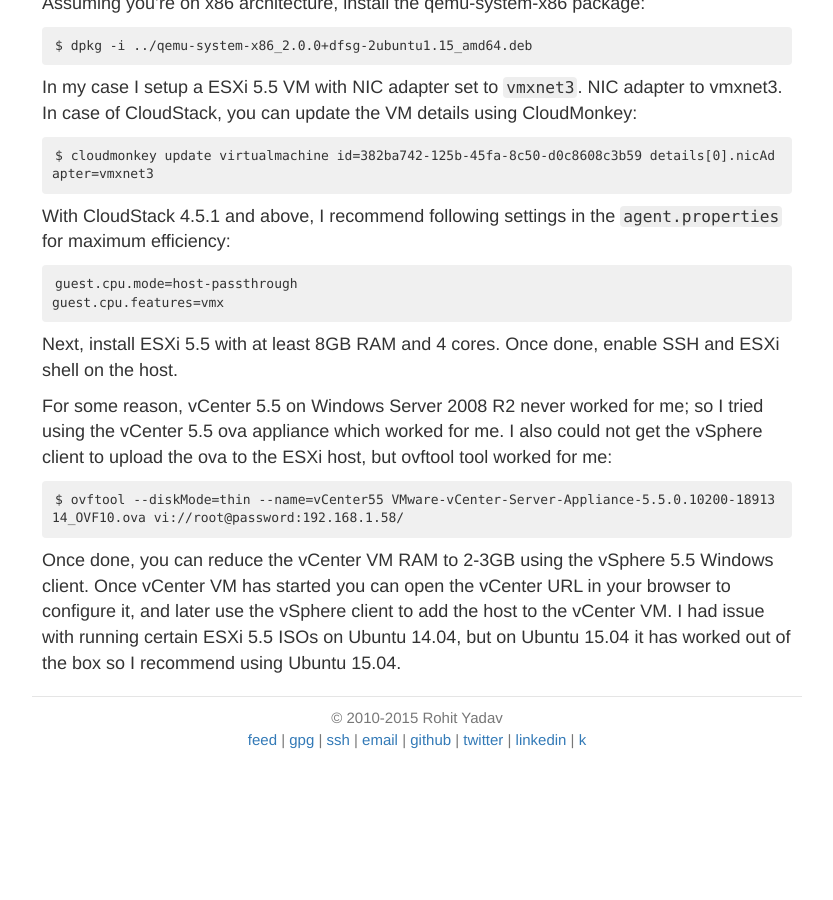
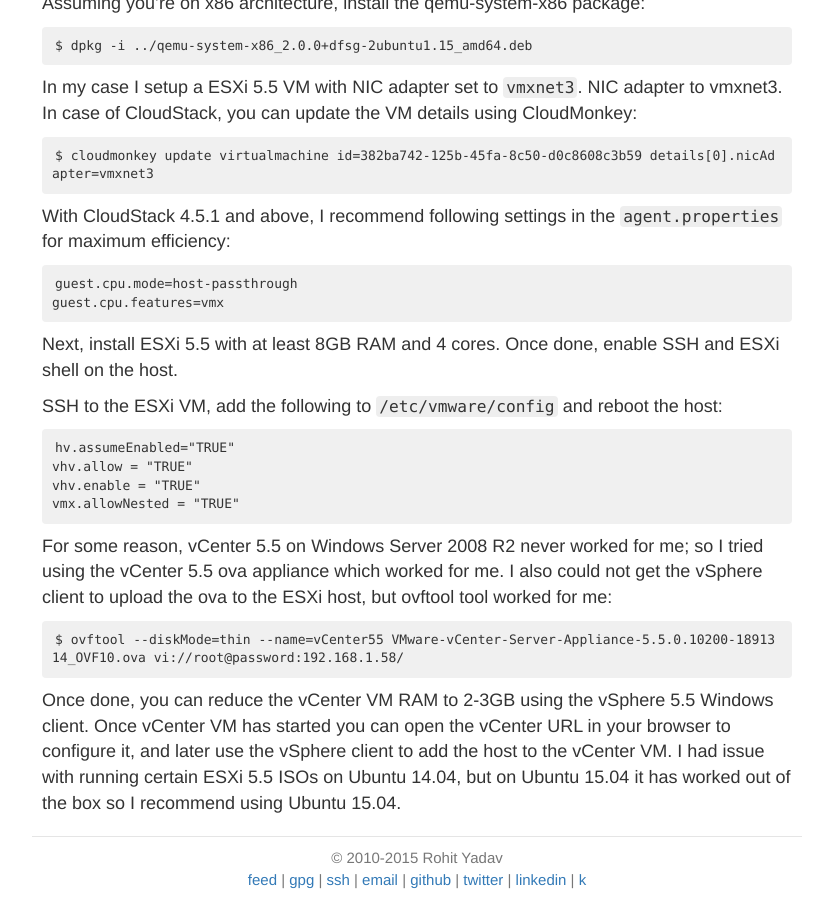
Before and after one commit to rohityadavcloud/rohityadavcloud.github.io, a Jekyll site: the page built from _posts/2015-08-04-vmware-esxi-vcenter-on-kvm-cloudstack.markdown, in a window 1280 px wide and 900 px high, scrolled down 1638 px. Shown: the whole window, without its empty margins (223-1056 px from the left). Built offline with Jekyll 4.4.1, drawn with Linux system fonts in a browser that asks for light colours; comment, search, counter and statistics services are not loaded; before the commit the page ends 2398 px from its top, so only the background shows below that.

Commit message:
posts: fixes
Signed-off-by: Rohit Yadav <rohit.yadav@shapeblue.com>

```diff
--- a/_posts/2015-08-04-vmware-esxi-vcenter-on-kvm-cloudstack.markdown
+++ b/_posts/2015-08-04-vmware-esxi-vcenter-on-kvm-cloudstack.markdown
@@ -72,6 +72,13 @@
 Next, install ESXi 5.5 with at least 8GB RAM and 4 cores. Once done, enable SSH
 and ESXi shell on the host.
 
+SSH to the ESXi VM, add the following to `/etc/vmware/config` and reboot the host:
+
+    hv.assumeEnabled="TRUE"
+    vhv.allow = "TRUE"
+    vhv.enable = "TRUE"
+    vmx.allowNested = "TRUE"
+
 For some reason, vCenter 5.5 on Windows Server 2008 R2 never worked for me; so I
 tried using the vCenter 5.5 ova appliance which worked for me. I also could not get
 the vSphere client to upload the ova to the ESXi host, but ovftool tool worked
```
